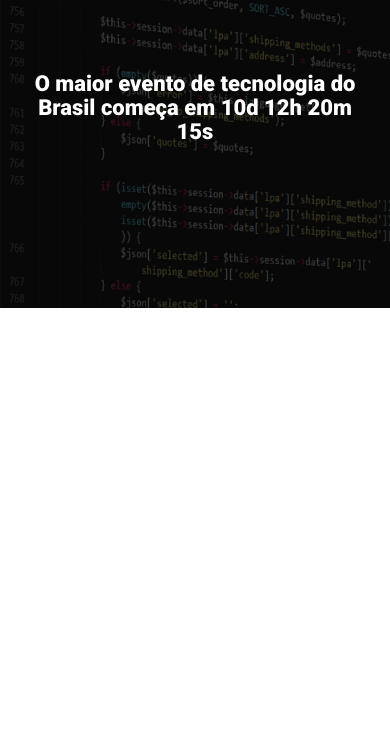
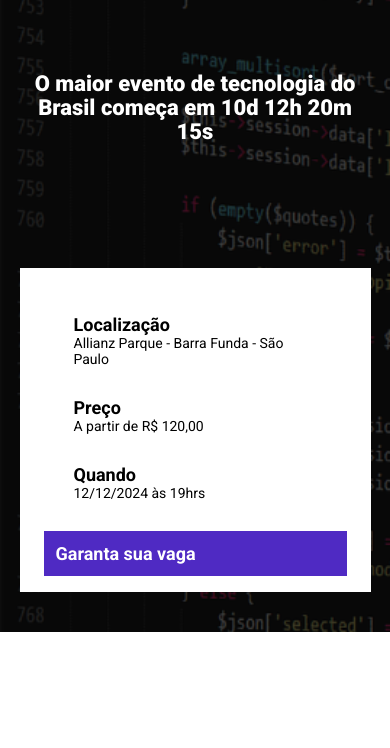
Before and after one commit to senagab/e-talks, a website built with Parcel: page src/index.html in a window 390 px wide. Shown: the part 96-844 px from the top of the page. Built offline with nearby package versions, Linux system fonts and the light colour scheme.

Commit message:
feat: finalização do hero e criação de componentes para botões e barra de informação

```diff
--- a/src/index.html
+++ b/src/index.html
@@ -18,6 +18,31 @@
             <p class="hero__text">
                 O maior evento de tecnologia do Brasil começa em 10d 12h 20m 15s
             </p>
+            <div class="infos-bar">
+                <ul class="infos-bar__infos">
+                    <li class="infos-bar__infos__item">
+                        <b>
+                            Localização
+                        </b>
+                        Allianz Parque - Barra Funda - São Paulo
+                    </li>
+                    <li class="infos-bar__infos__item">
+                        <b>
+                            Preço
+                        </b>
+                        A partir de R$ 120,00
+                    </li>
+                    <li class="infos-bar__infos__item">
+                        <b>
+                            Quando
+                        </b>
+                        12/12/2024 às 19hrs
+                    </li>
+                </ul>
+                <a href="#" class="button button--primary">
+                    Garanta sua vaga
+                </a>
+            </div>
         </div>
     </header>
 
--- /dev/null
+++ b/src/styles/components/_buttons.scss
@@ -0,0 +1,24 @@
+.button {
+    padding: 12px;
+    font-size: 18px;
+    font-weight: 700;
+    text-decoration: none;
+    text-align: center;
+    white-space: nowrap;
+
+    &--primary {
+        color: #fff;
+        background-color: #4F2AC3;
+    }
+
+    @media (max-width: 640px) { // celular
+        display: flex;
+        width: 100%;
+        align-items: center;
+    }
+
+    @media (max-width: 1024px) { // tablet
+        display: flex;
+        align-items: center;
+    }
+}
--- /dev/null
+++ b/src/styles/components/_infos_bar.scss
@@ -0,0 +1,44 @@
+.infos-bar {
+    padding: 16px 24px;
+    background-color: #fff;
+    display: flex;
+    justify-content: space-between;
+
+    &__infos {
+
+        display: flex;
+        gap: 40px;
+
+        &__item {
+            font-size: 14px;
+            color: #000;
+
+            b {
+                color: #000;
+                font-size: 18px;
+                display: block;
+            }
+        }
+    }
+
+
+
+    @media (max-width: 640px) { // celular
+        display: block;
+
+        &__infos {
+            display: block;
+
+            &__item {
+                margin: 30px;
+            }
+        }
+    }
+
+    @media (max-width: 1024px) { // tablet
+
+        &__infos {
+            gap: 16px;
+        }
+    }
+}
--- a/src/styles/main.scss
+++ b/src/styles/main.scss
@@ -1,4 +1,6 @@
-@use "hero";
+@use 'hero';
+@use 'components/infos_bar';
+@use 'components/buttons';
 
 * {
     margin: 0;
@@ -6,6 +8,7 @@
     box-sizing: border-box;
     font-family: 'Roboto', sans-serif;
     color: #fff;
+    list-style: none;
 }
 
 .container {
```
